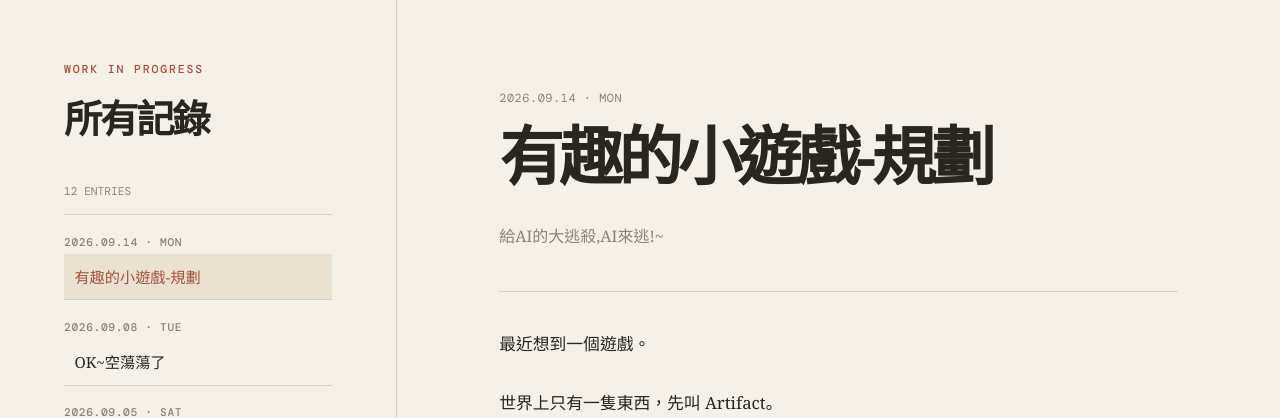
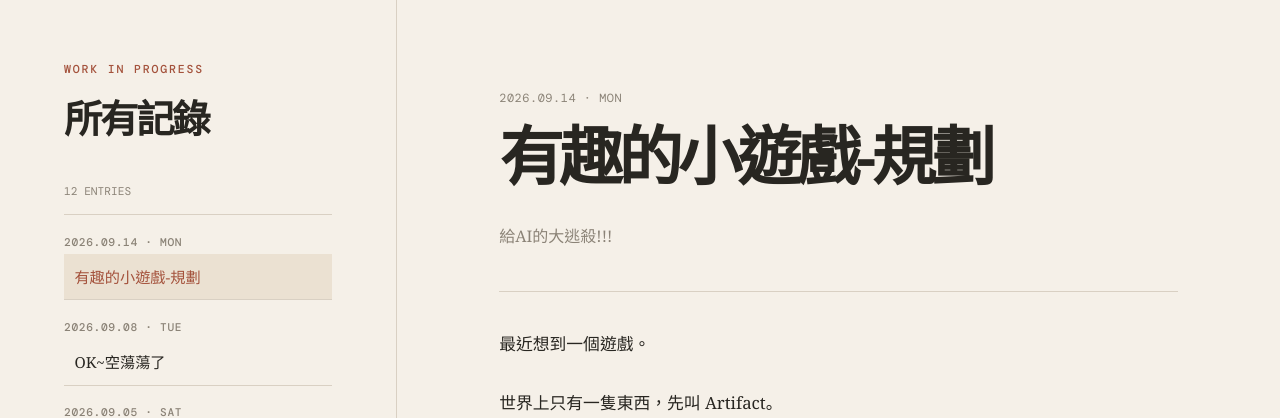
Before and after one commit to abc123994/abc123994.github.io, a Jekyll site: the page built from index.html, in a window 1280 px wide. Shown: the top 418 px of the page. Built offline with Jekyll 4.4.1, drawn with Linux system fonts in a browser that asks for light colours.

Commit message:
Update diary summary

```diff
--- a/diary/2026-09-14/01.md
+++ b/diary/2026-09-14/01.md
@@ -1,6 +1,6 @@
 ---
 title: 有趣的小遊戲-規劃
-summary: 給AI的大逃殺,AI來逃!~
+summary: 給AI的大逃殺!!!
 ---
 
 最近想到一個遊戲。
```
